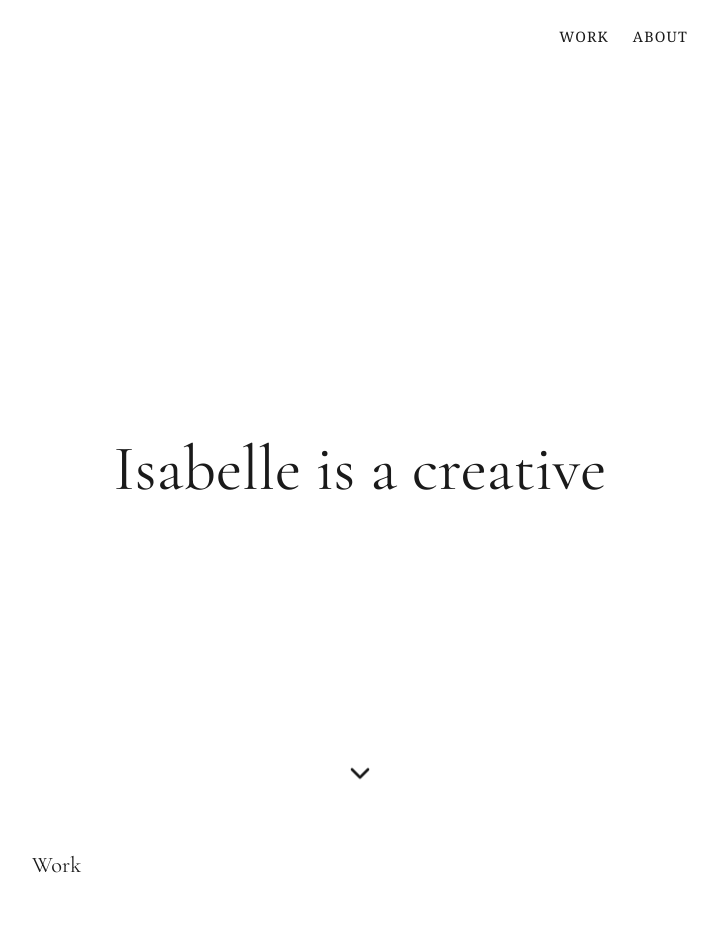
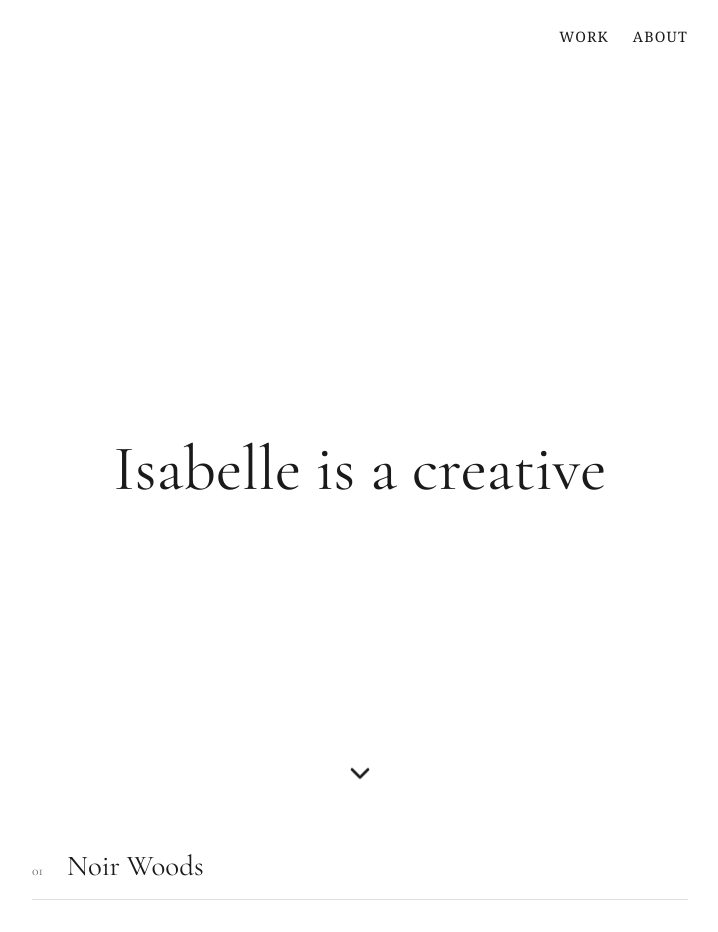
Before and after one commit to isabellelef8/portfolio, a SvelteKit app: page / in a window 1280 px wide. Shown: the top 932 px of the page, without its empty margins (280-998 px from the left). Built offline with nearby package versions, Linux system fonts and the light colour scheme.

Commit message:
fix: Remove redundant work header

```diff
--- a/src/routes/+page.svelte
+++ b/src/routes/+page.svelte
@@ -90,7 +90,6 @@
 </section>
 
 <section class="campaigns" id="campaigns" bind:this={campaignsEl}>
-    <h2>Work</h2>
     {#each campaigns as campaign}
         <a href={resolve(`/work/${campaign.slug}`)} class="campaign-link">
             <span class="number">{campaign.number}</span>
```
